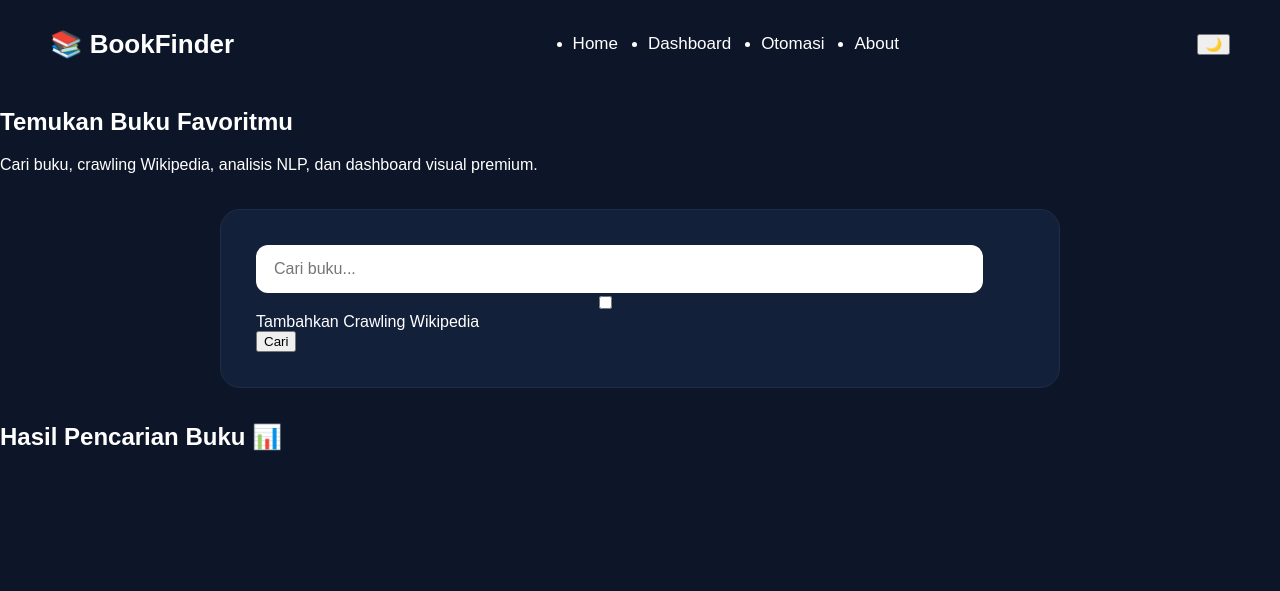
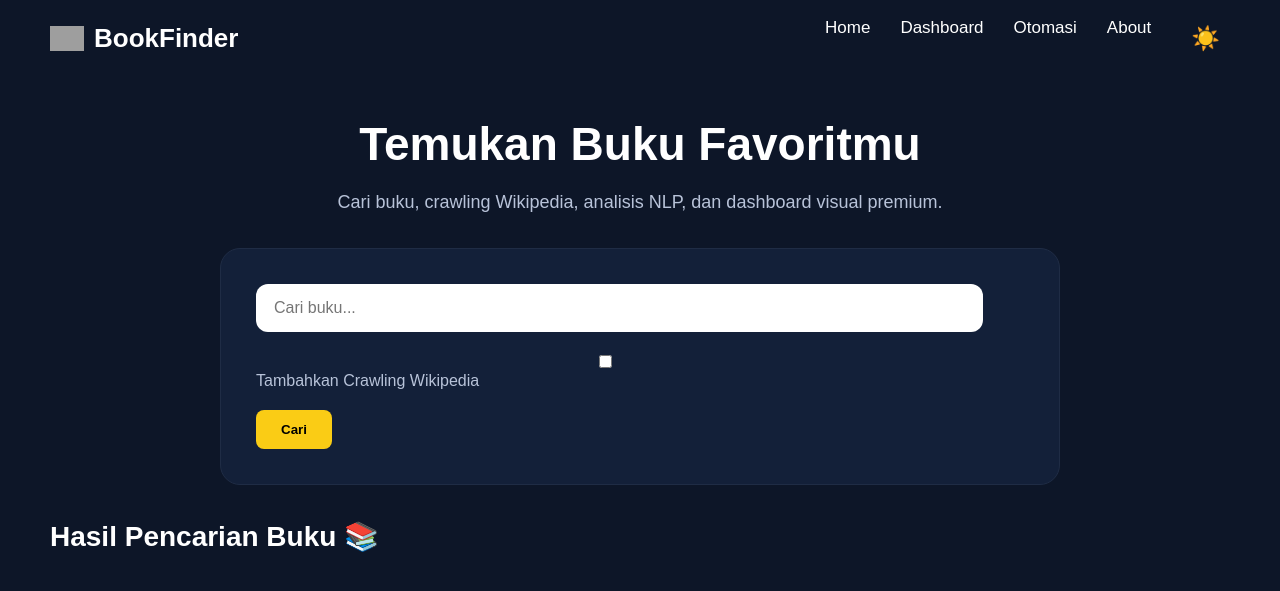
Before and after one commit to muhammadDamarZakyAL-Ayyubi/BookFinder-FinalProject, a Flask app: template templates/index.html in a window 1280 px wide. Shown: the top 591 px of the page. Run offline with Flask 3, Linux system fonts and the light colour scheme; the template is opened without the code that fills it, so the values that code supplies are empty; parts of the project's set-up code (start-up, migrations or seed data) failed here and were passed over; grey boxes are pictures that could not be loaded.

Commit message:
Update index.html

```diff
--- a/templates/index.html
+++ b/templates/index.html
@@ -5,60 +5,63 @@
     <meta name="viewport" content="width=device-width, initial-scale=1.0">
     <title>BookFinder</title>
 
-    <link rel="stylesheet" href="{{ url_for('custom_static', filename='css/style.css') }}">
+    <link rel="stylesheet" href="{{ url_for('static', filename='style.css') }}">
+    <script defer src="{{ url_for('static', filename='script.js') }}"></script>
 </head>
-
-<body class="dark">
+<body>
 
     <!-- NAVBAR -->
-    <nav class="navbar">
-        <div class="logo">📚 BookFinder</div>
-        <ul class="nav-links">
-            <li><a href="/">Home</a></li>
-            <li><a href="/dashboard">Dashboard</a></li>
-            <li><a href="/otomasi">Otomasi</a></li>
-            <li><a href="/about">About</a></li>
-        </ul>
-        <button id="toggle-theme">🌙</button>
+    <nav>
+        <div class="logo">
+            <img src="https://img.icons8.com/color/48/books.png" width="34">
+            <span>BookFinder</span>
+        </div>
+
+        <div class="nav-links">
+            <a href="/">Home</a>
+            <a href="/dashboard">Dashboard</a>
+            <a href="/otomasi">Otomasi</a>
+            <a href="/about">About</a>
+            <span id="themeToggle">☀️</span>
+        </div>
     </nav>
 
-    <section class="container">
-        <h1 class="title">Temukan Buku Favoritmu</h1>
-        <p class="subtitle">
-            Cari buku, crawling Wikipedia, analisis NLP, dan dashboard visual premium.
-        </p>
+    <!-- HERO -->
+    <div class="hero">
+        <h1>Temukan Buku Favoritmu</h1>
+        <p>Cari buku, crawling Wikipedia, analisis NLP, dan dashboard visual premium.</p>
+    </div>
 
-        <form method="POST" class="search-box">
+    <!-- SEARCH BOX -->
+    <form method="POST">
+        <div class="search-box">
             <input type="text" name="query" placeholder="Cari buku..." value="{{ query }}">
-            <div class="checkbox-row">
-                <input type="checkbox" name="do_crawl" id="do_crawl">
-                <label for="do_crawl">Tambahkan Crawling Wikipedia</label>
+
+            <div class="checkbox">
+                <input type="checkbox" name="do_crawl">
+                <label>Tambahkan Crawling Wikipedia</label>
             </div>
-            <button type="submit" class="btn-primary">Cari</button>
+
+            <button class="search-btn">Cari</button>
+        </div>
     </form>
 
-        <h2 class="section-title">Hasil Pencarian Buku 📊</h2>
+    <!-- RESULTS -->
+    <h2 class="result-title">Hasil Pencarian Buku 📚</h2>
 
     <div class="book-grid">
         {% for b in books %}
         <div class="book-card">
             <img src="{{ b.thumbnail }}" alt="thumbnail">
-                <h3>{{ b.title }}</h3>
-                <p class="author">{{ b.authors }}</p>
-                <p class="desc">{{ b.desc[:200] }}...</p>
-                <a href="{{ b.url }}" class="detail-btn" target="_blank">Detail Buku</a>
+            <div class="book-title">{{ b.title }}</div>
+            <div class="book-author">{{ b.authors }}</div>
+
+            <a href="{{ b.url }}" target="_blank">
+                <button class="search-btn" style="margin-top:15px;">Detail Buku</button>
+            </a>
         </div>
         {% endfor %}
     </div>
 
-        {% if crawl_text %}
-        <div class="crawl-box">
-            <h3>Hasil Crawling Wikipedia</h3>
-            <p>{{ crawl_text }}</p>
-        </div>
-        {% endif %}
-    </section>
-
-    <script src="{{ url_for('custom_static', filename='theme.js') }}"></script>
 </body>
 </html>
```
Lines whose indentation alone changed are shown as unchanged.
